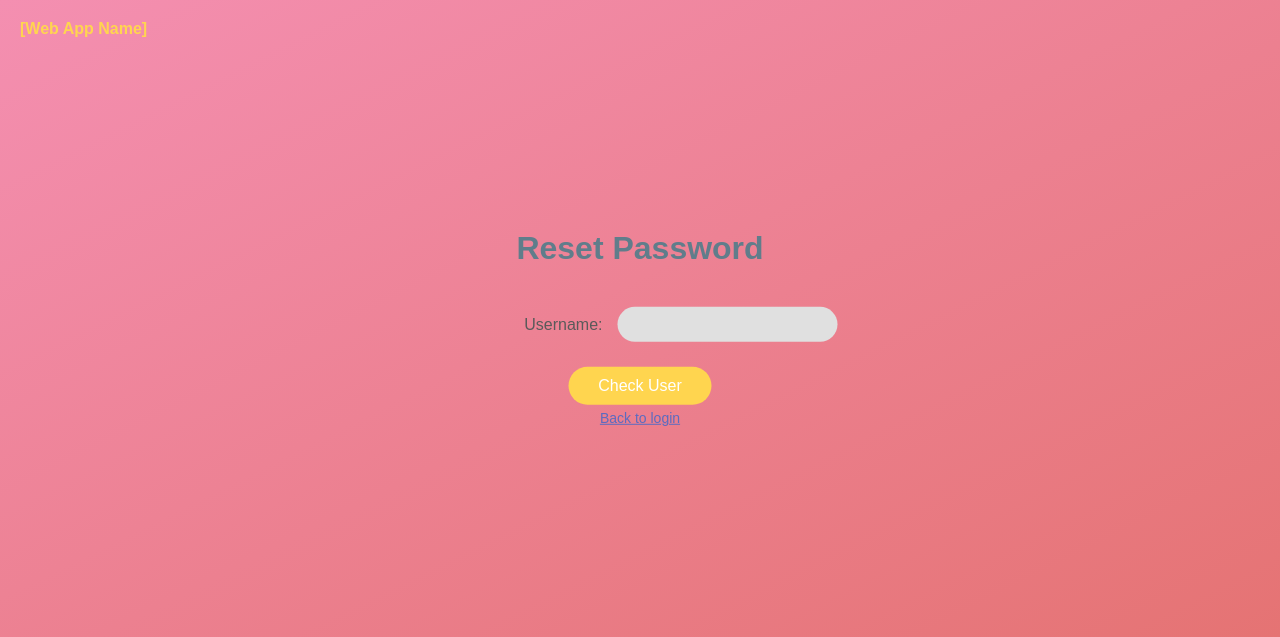
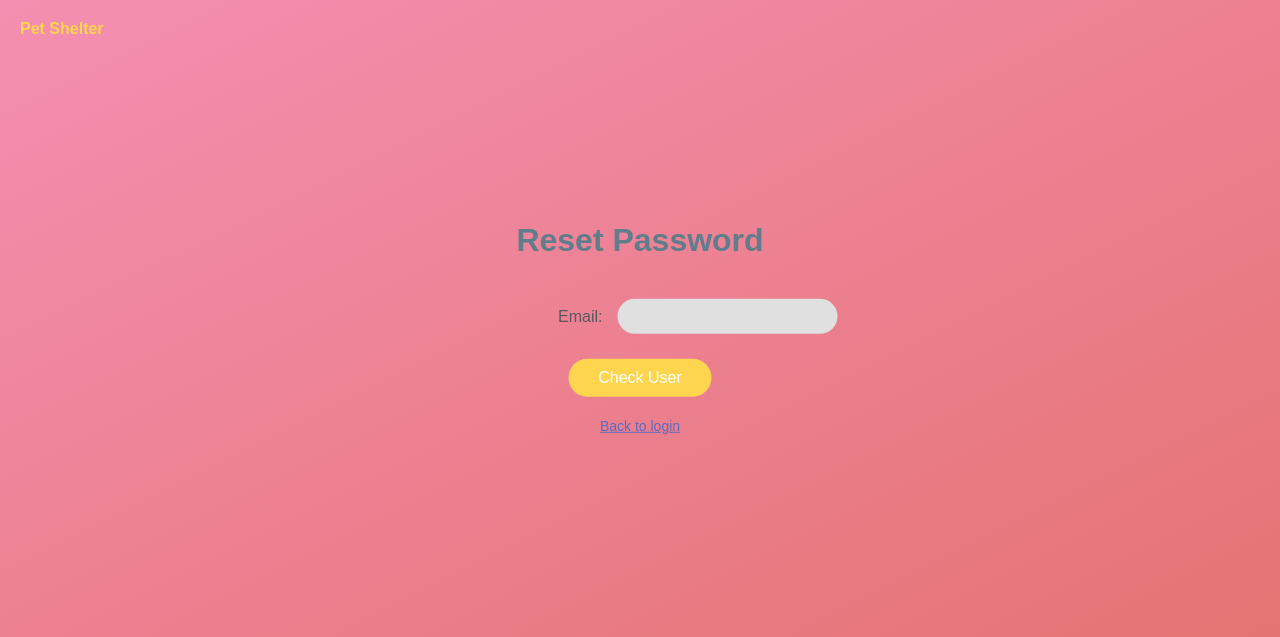
Before and after one commit to michelleegao/CS-4750-Pet-Shelter, a Flask app: template templates/forgot.html in a window 1280 px wide. Shown: the top 637 px of the page. Run offline with Flask 3, Linux system fonts and the light colour scheme; the template is opened without the code that fills it, so the values that code supplies are empty.

Commit message:
Restore local changes for login/signup/forgot-password work

```diff
--- a/app.py
+++ b/app.py
@@ -1,4 +1,7 @@
-from flask import Flask, render_template
+from db.connection import getconn
+from flask import Flask, render_template, request, jsonify
+import hashlib
+import uuid
 
 app = Flask(__name__)
 
@@ -6,5 +9,142 @@ app = Flask(__name__)
 def home():
     return render_template('login.html')
 
+
+@app.route("/pets_search")
+def pets():
+    return render_template('pets_search.html')
+
+
+@app.route("/signup", methods=["GET", "POST"])
+def signup():
+    if request.method == "GET":
+        return render_template("create.html")
+
+    data = request.get_json(silent=True)
+
+    if not data:
+        data = request.form
+
+    userID = uuid.uuid4().bytes
+    email = data.get("email")
+    password = data.get("password")
+    firstName = data.get("firstName")
+    lastName = data.get("lastName")
+    phoneNumber = data.get("phoneNumber")
+    positionName = data.get("positionName")
+
+    if not email or not password:
+        return jsonify({"success": False, "message": "Missing fields"})
+
+    hashed_password = hashlib.sha256(password.encode()).hexdigest()
+
+    conn = getconn()
+    cursor = conn.cursor()
+
+    cursor.execute("SELECT * FROM users WHERE email = %s", (email,))
+    existing = cursor.fetchone()
+
+    if existing:
+        cursor.close()
+        conn.close()
+        return jsonify({"success": False, "message": "Email already exists"})
+
+    cursor.execute(
+        "INSERT INTO users (userID, email, password_hash, first_name, last_name, phone_number, role) VALUES (%s, %s, %s, %s, %s, %s, %s)",
+        (userID, email, hashed_password, firstName, lastName, phoneNumber, positionName)
+    )
+
+    conn.commit()
+    cursor.close()
+    conn.close()
+
+    return jsonify({"success": True, "message": "Account created"})
+
+
+@app.route("/forgot")
+def forgot_page():
+    return render_template("forgot.html")
+
+
+@app.route("/login", methods=["POST"])
+def login():
+    data = request.get_json()
+
+    email = data.get("email")
+    password = data.get("password")
+
+    if not email or not password:
+        return jsonify({"success": False, "message": "Missing fields"})
+
+    hashed_password = hashlib.sha256(password.encode()).hexdigest()
+
+    conn = getconn()
+    cursor = conn.cursor()
+
+    cursor.execute(
+        "SELECT password_hash FROM users WHERE email = %s",
+        (email,)
+    )
+
+    user = cursor.fetchone()
+
+    cursor.close()
+    conn.close()
+
+    if user and user[0] == hashed_password:
+        return jsonify({"success": True, "message": "Login successful"})
+    else:
+        return jsonify({"success": False, "message": "Invalid login"})
+
+
+@app.route("/check_user", methods=["POST"])
+def check_user():
+    data = request.get_json()
+    email = data.get("email")
+
+    conn = getconn()
+    cursor = conn.cursor()
+
+    cursor.execute(
+        "SELECT userId FROM users WHERE email = %s",
+        (email,)
+    )
+
+    user = cursor.fetchone()
+
+    cursor.close()
+    conn.close()
+
+    return jsonify({"exists": user is not None})
+
+
+@app.route("/reset_password", methods=["POST"])
+def reset_password():
+    data = request.get_json()
+
+    email = data.get("email")
+    new_password = data.get("newPassword")
+
+    if not email or not new_password:
+        return jsonify({"success": False, "message": "Missing fields"})
+
+    hashed_password = hashlib.sha256(new_password.encode()).hexdigest()
+
+    conn = getconn()
+    cursor = conn.cursor()
+
+    cursor.execute(
+        "UPDATE users SET password_hash = %s WHERE email = %s",
+        (hashed_password, email)
+    )
+
+    conn.commit()
+
+    cursor.close()
+    conn.close()
+
+    return jsonify({"success": True, "message": "Password updated"})
+
+
 if __name__ == "__main__":
     app.run(debug=True)
--- a/static/css/styles.css
+++ b/static/css/styles.css
@@ -88,14 +88,6 @@ input {
   text-decoration: underline;
 }
 
-/* BOTTOM PAW PRINT IMAGE */
-.bottom-section {
-  height: 20vh;
-  background-image: url("paw_print.jpg");
-  background-size: 294px;
-  background-position: repeat;
-}
-
 #formMessage {
   font-weight: bold;
 }
--- a/static/js/script.js
+++ b/static/js/script.js
@@ -2,27 +2,29 @@
 const loginForm = document.getElementById("loginForm");
 
 if (loginForm) {
-  loginForm.addEventListener("submit", function (e) {
+  loginForm.addEventListener("submit", async function (e) {
     e.preventDefault();
 
-    const username = document.getElementById("username").value;
+    const email = document.getElementById("email").value;
     const password = document.getElementById("password").value;
 
-    const users = JSON.parse(localStorage.getItem("users")) || [];
+    const res = await fetch("/login", {
+      method: "POST",
+      headers: {
+        "Content-Type": "application/json"
+      },
+      body: JSON.stringify({ email, password })
+    });
 
-    const user = users.find(
-      u => u.username === username && u.password === password
-    );
+    const data = await res.json();
 
-    if (user) {
+    if (data.success) {
       showMessage("Login successful! Redirecting...", "green");
-
       setTimeout(() => {
-        window.location.href = "petsearch.html";
+        window.location.href = "/pets_search";
       }, 1000);
-
     } else {
-      showMessage("Incorrect username or password.", "red");
+      showMessage("Incorrect email or password.", "red");
     }
   });
 }
@@ -31,82 +33,105 @@ if (loginForm) {
 const createForm = document.getElementById("createForm");
 
 if (createForm) {
-  createForm.addEventListener("submit", function (e) {
+  createForm.addEventListener("submit", async function (e) {
     e.preventDefault();
 
     const firstName = document.getElementById("firstName").value;
     const lastName = document.getElementById("lastName").value;
-    const username = document.getElementById("username").value;
+    const email = document.getElementById("email").value;
     const password = document.getElementById("password").value;
     const confirmPassword = document.getElementById("confirmPassword").value;
+    const phoneNumber = document.getElementById("phoneNumber").value;
+    const positionName = document.getElementById("positionName").value;
 
     if (password !== confirmPassword) {
       showMessage("Passwords do not match.", "red");
       return;
     }
 
-    let users = JSON.parse(localStorage.getItem("users")) || [];
+    const res = await fetch("/signup", {
+      method: "POST",
+      headers: {
+        "Content-Type": "application/json"
+      },
+      body: JSON.stringify({
+        firstName,
+        lastName,
+        email,
+        phoneNumber,
+        positionName,
+        password
+      })
+    });
 
-    const exists = users.find(u => u.username === username);
+    const data = await res.json();
 
-    if (exists) {
-      showMessage("Username already exists.", "red");
-      return;
+    if (data.success) {
+      showMessage("Account successfully created!", "green");
+      setTimeout(() => {
+        window.location.href = "/";
+      }, 1200);
+    } else {
+      showMessage(data.message || "Signup failed.", "red");
     }
-
-    users.push({ firstName, lastName, username, password });
-
-    localStorage.setItem("users", JSON.stringify(users));
-
-    showMessage("Account successfully created!", "green");
-
-    setTimeout(() => {
-      window.location.href = "login.html";
-    }, 1200);
   });
 }
 
 // FORGOT PASSWORD
-const forgotForm = document.getElementById("forgotForm");
+let verifiedUser = null;
 
-if (forgotForm) {
-  forgotForm.addEventListener("submit", function (e) {
-    e.preventDefault();
+const checkUserBtn = document.getElementById("checkUserBtn");
+const resetBtn = document.getElementById("resetBtn");
 
-    const username = document.getElementById("forgotUsername").value;
-    const users = JSON.parse(localStorage.getItem("users")) || [];
+if (checkUserBtn) {
+  checkUserBtn.addEventListener("click", async function () {
+    const email = document.getElementById("forgotUsername").value;
 
-    const user = users.find(u => u.username === username);
+    const res = await fetch("/check_user", {
+      method: "POST",
+      headers: { "Content-Type": "application/json" },
+      body: JSON.stringify({ email })
+    });
 
-    if (user) {
-      showMessage("User found! Enter a new password.", "green");
+    const data = await res.json();
+    const messageBox = document.getElementById("messageBox");
+
+    if (data.exists) {
+      verifiedUser = email;
+      messageBox.innerText = "User found. Enter new password.";
+      messageBox.style.color = "green";
       document.getElementById("resetSection").style.display = "block";
+      checkUserBtn.style.display = "none";
     } else {
-      showMessage("Username not found.", "red");
+      messageBox.innerText = "User not found.";
+      messageBox.style.color = "red";
     }
   });
 }
 
-// RESET PASSWORD BUTTON
-const resetBtn = document.getElementById("resetBtn");
-
 if (resetBtn) {
-  resetBtn.addEventListener("click", function () {
-    const username = document.getElementById("forgotUsername").value;
+  resetBtn.addEventListener("click", async function () {
     const newPassword = document.getElementById("newPassword").value;
 
-    let users = JSON.parse(localStorage.getItem("users")) || [];
-
-    users = users.map(u => {
-      if (u.username === username) {
-        u.password = newPassword;
-      }
-      return u;
+    const res = await fetch("/reset_password", {
+      method: "POST",
+      headers: { "Content-Type": "application/json" },
+      body: JSON.stringify({
+        email: verifiedUser,
+        newPassword
+      })
     });
 
-    localStorage.setItem("users", JSON.stringify(users));
+    const data = await res.json();
+    const messageBox = document.getElementById("messageBox");
 
-    showMessage("Password successfully reset!", "green");
+    if (data.success) {
+      messageBox.innerText = "Password reset successful!";
+      messageBox.style.color = "green";
+    } else {
+      messageBox.innerText = "Reset failed.";
+      messageBox.style.color = "red";
+    }
   });
 }
 
@@ -118,7 +143,6 @@ function showMessage(text, color) {
     msg = document.createElement("p");
     msg.id = "formMessage";
     msg.style.marginTop = "15px";
-
     const container = document.querySelector(".login-container") || document.body;
     container.appendChild(msg);
   }
--- a/templates/forgot.html
+++ b/templates/forgot.html
@@ -3,42 +3,51 @@
 <head>
   <meta charset="UTF-8">
   <title>Reset Password</title>
-  <link rel="stylesheet" href="styles.css">
+  <link rel="stylesheet" href="{{ url_for('static', filename='css/styles.css') }}">
 </head>
 <body>
 
 <div class="top-section">
-  <div class="app-name">[Web App Name]</div>
+  <div class="app-name">Pet Shelter</div>
 
   <div class="login-container">
     <h1>Reset Password</h1>
 
-    <form id="forgotForm">
     <div class="form-group">
-        <label>Username:</label>
+      <label>Email:</label>
       <input type="text" id="forgotUsername" required>
     </div>
 
+    <button id="checkUserBtn" class="enter-btn">Check User</button>
+
+    <p id="messageBox"></p>
+
+    <!-- hidden until user exists -->
     <div id="resetSection" style="display:none;">
       <div class="form-group">
         <label>New Password:</label>
         <input type="password" id="newPassword">
       </div>
 
-        <button type="button" id="resetBtn" class="enter-btn">Reset Password</button>
+      <button id="resetBtn" class="enter-btn">Reset Password</button>
     </div>
 
-      <button type="submit" class="enter-btn">Check User</button>
-
     <div class="links">
-        <a href="login.html">Back to login</a>
+      <a href="/">Back to login</a>
     </div>
-    </form>
   </div>
 </div>
 
 <div class="bottom-section"></div>
+<style>
+  .bottom-section {
+    height: 20vh;
+    background-image: url("{{ url_for('static', filename='images/paw_print.jpg') }}");
+    background-size: 294px;
+    background-repeat: repeat;
+  }
+</style>
 
-<script src="script.js"></script>
+<script src="{{ url_for('static', filename='js/script.js') }}"></script>
 </body>
 </html>
```
Also changed, not shown: db/connection.py (added, +23 -0 lines), templates/create.html (+13 -10 lines), templates/login.html (+16 -8 lines), templates/pets_search.html (added, +31 -0 lines), 1 other file. Lines whose indentation alone changed are shown as unchanged.
